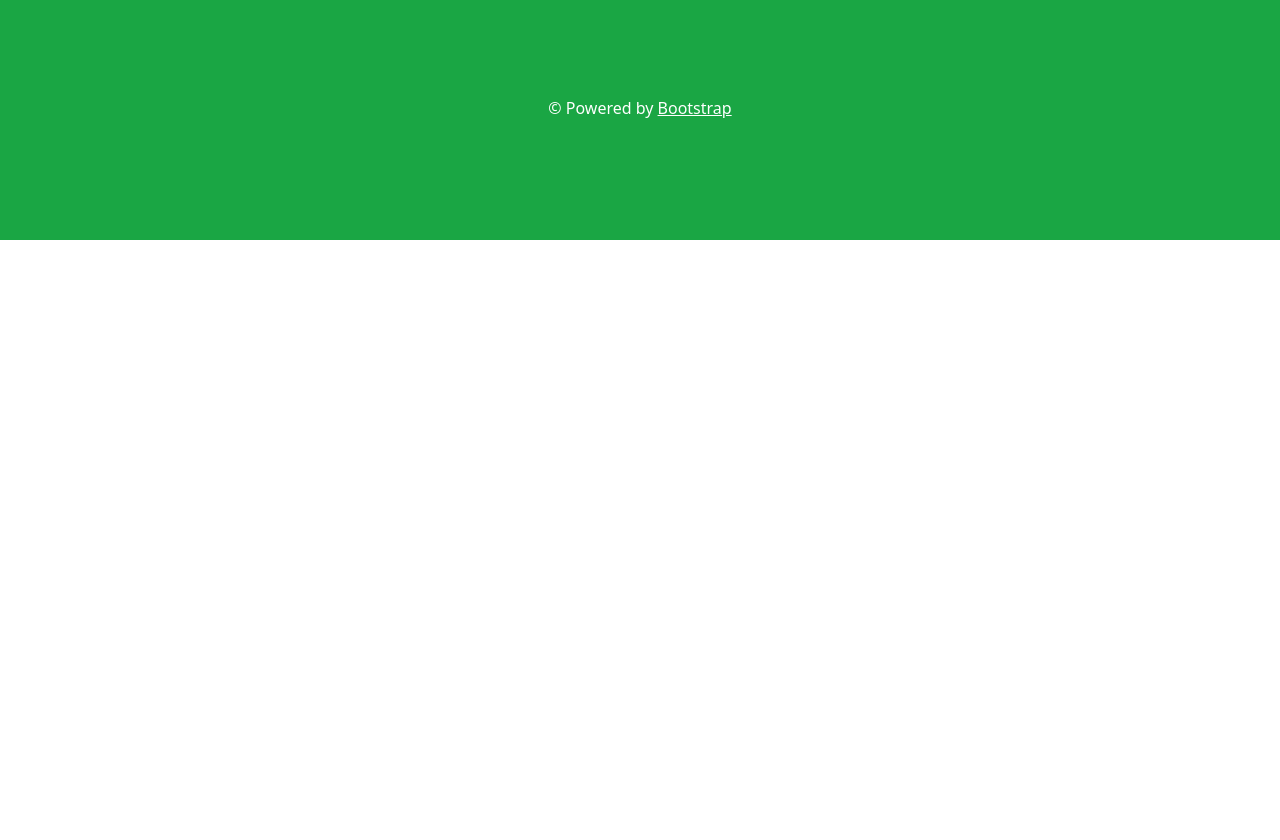
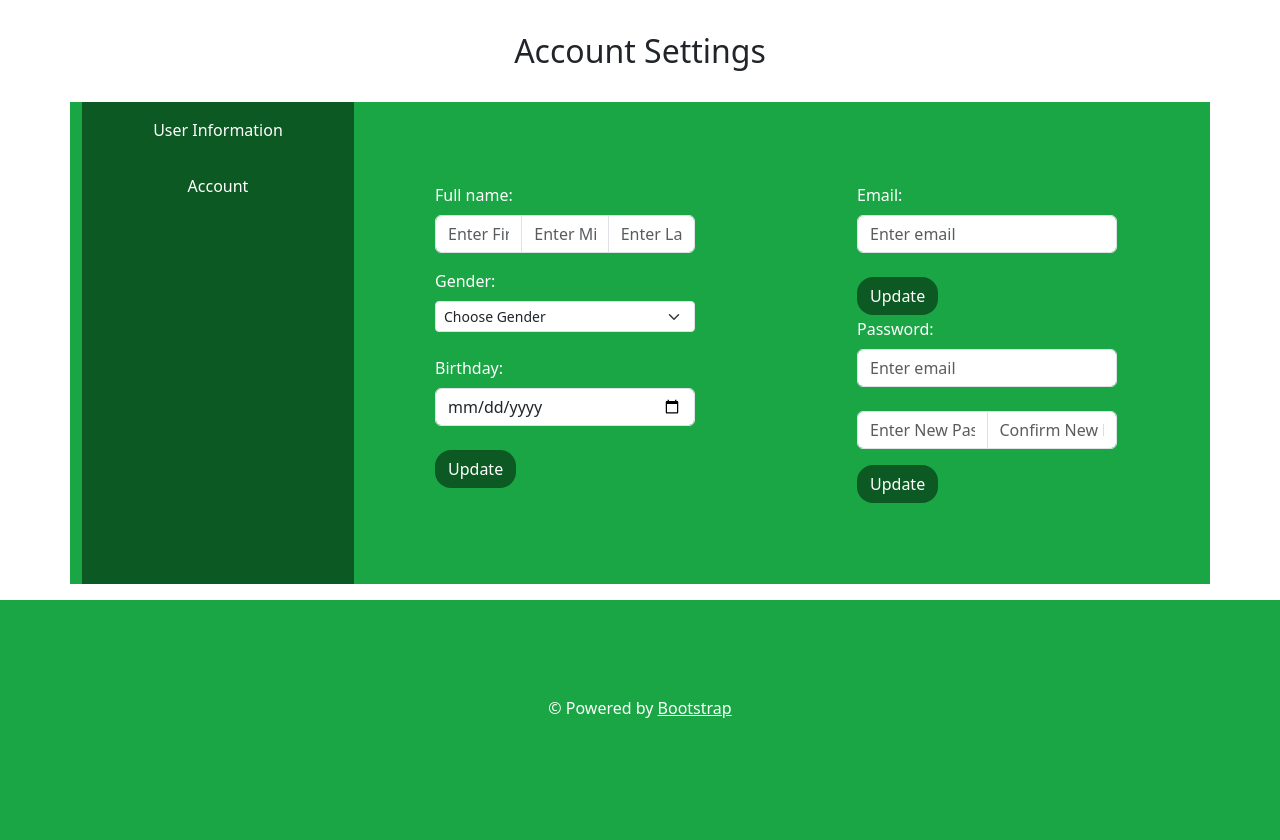
Before and after one commit to KDotWare/CS50x-Final-Project, a Flask app: page /me/account in a window 1280 px wide. Shown: the part 70-910 px from the top of the page. Before the commit the page ends 310 px from the top, so only its background shows below. Run offline with Flask 3, Linux system fonts and the light colour scheme; the visitor is signed in with stand-in values (Sample User, id 1).

Commit message:
Add account settings in /me/account.html and create style in it

```diff
--- a/static/css/style.css
+++ b/static/css/style.css
@@ -172,6 +172,44 @@ footer a {
     font-size: 4em;
 }
 
+.accTitle {
+    margin: 1em 0 1em 0;
+    text-align: center;
+}
+
+.acc {
+    margin: 1em 0 1em 0;
+    display: flex;
+    flex-direction: row;
+    background-color: #1aa644;
+    color: #ffffff;
+}
+
+.acc ul {
+    margin: 0;
+    padding: 0;
+    height: 100%;
+    list-style-type: none;
+    background-color: #0d5923;
+}
+
+.acc ul li {
+    margin: 0;
+    padding: 1em;
+    cursor: pointer;
+    text-align: center;
+}
+
+.acc ul li a {
+    display: inline-block;
+    width: 15em;
+}
+
+.tabContent {
+    padding: 5em;
+    width: 100%;
+}
+
  /* Large devices (laptops/desktops, 992px and up) */
 @media only screen and (max-width: 992px) {
 
--- a/templates/me/account.html
+++ b/templates/me/account.html
@@ -5,4 +5,72 @@
 {% endblock %}
 
 {% block main %}
+    <h2 class="accTitle">Account Settings</h2>
+    <div class="acc container">
+        <div>
+            <ul>
+                <li><a>User Information</a></li>
+                <li><a>Account</a></li>
+            </ul>
+        </div>
+        <div class="tabContent" style="display: block;">
+            <form class="formArea" method="POST" style="padding: 0;">
+                <div class="fullnameAlert alert alert-danger" style="display: none;">
+                    <strong>Invalid!</strong> <span></span>
+                </div>
+                <label class="form-label">Full name:</label>
+                <div class="input-group mb-3">
+                    <input class="form-control" type="text" name="firstname" placeholder="Enter First Name" required>
+                    <input class="form-control" type="text" name="middlename" placeholder="Enter Middle Name" required>
+                    <input class="form-control" type="text" name="lastname" placeholder="Enter Last Name" required>
+                </div>
+                <div class="mb-4">
+                    <label for="gender" class="form-label">Gender:</label>
+                    <div class="genderAlert alert alert-danger" style="display: none;">
+                        <strong>Invalid!</strong> <span></span>
+                    </div>
+                    <select class="form-select form-select-sm" name="gender">
+                        <option value="" selected>Choose Gender</option>
+                        <option value="Male">Male</option>
+                        <option value="Female">Female</option>
+                        <option value="Non-binary">Non-binary</option>
+                      </select>
+                </div>
+                <div class="mb-4">
+                    <label for="birth" class="form-label">Birthday:</label>
+                    <div class="birthAlert alert alert-danger" style="display: none;">
+                        <strong>Invalid!</strong> <span></span>
+                    </div>
+                    <input class="form-control" type="date" name="birth" placeholder="Enter email" required>
+                </div>
+                <input class="btn" name="submit" type="submit" value="Update">
+            </form>
+        </div>
+        <div class="tabContent">
+            <form class="formArea" style="padding: 0;">
+                <div class="mb-4">
+                    <label for="email" class="form-label">Email:</label>
+                    <div class="birthAlert alert alert-danger" style="display: none;">
+                        <strong>Invalid!</strong> <span></span>
+                    </div>
+                    <input class="form-control" type="email" name="email" placeholder="Enter email" required>
+                </div>
+                <input class="btn" name="submit" type="submit" value="Update">
+            </form>
+            <form class="formArea" style="padding: 0;">
+                <div class="birthAlert alert alert-danger" style="display: none;">
+                    <strong>Invalid!</strong> <span></span>
+                </div>
+                <div class="mb-4">
+                    <label for="password" class="form-label">Password:</label>
+                    <input class="form-control" type="password" name="password" placeholder="Enter email" required>
+                </div>
+                <div class="input-group mb-3">
+                    <input class="form-control" type="password" name="newpassword" placeholder="Enter New Password" required>
+                    <input class="form-control" type="password" name="newrepassword" placeholder="Confirm New Password" required>
+                </div>
+                <input class="btn" name="submit" type="submit" value="Update">
+            </form>
+        </div>
+    </div>
 {% endblock %}
```
